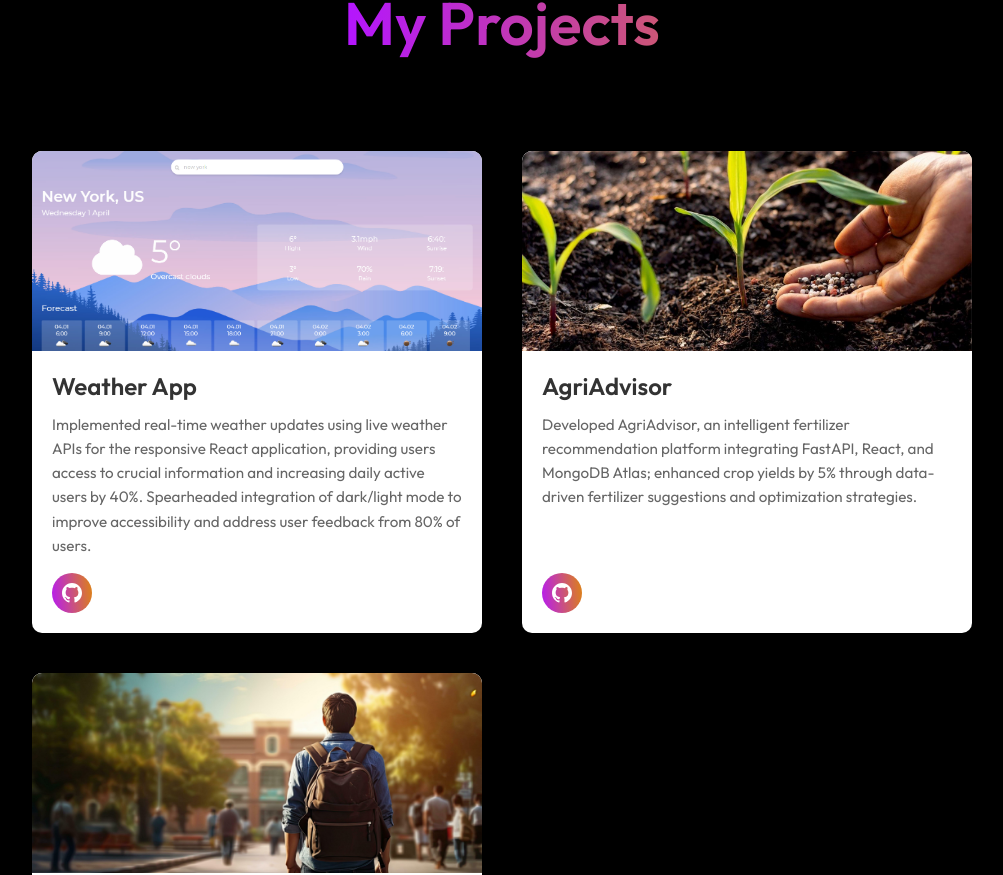
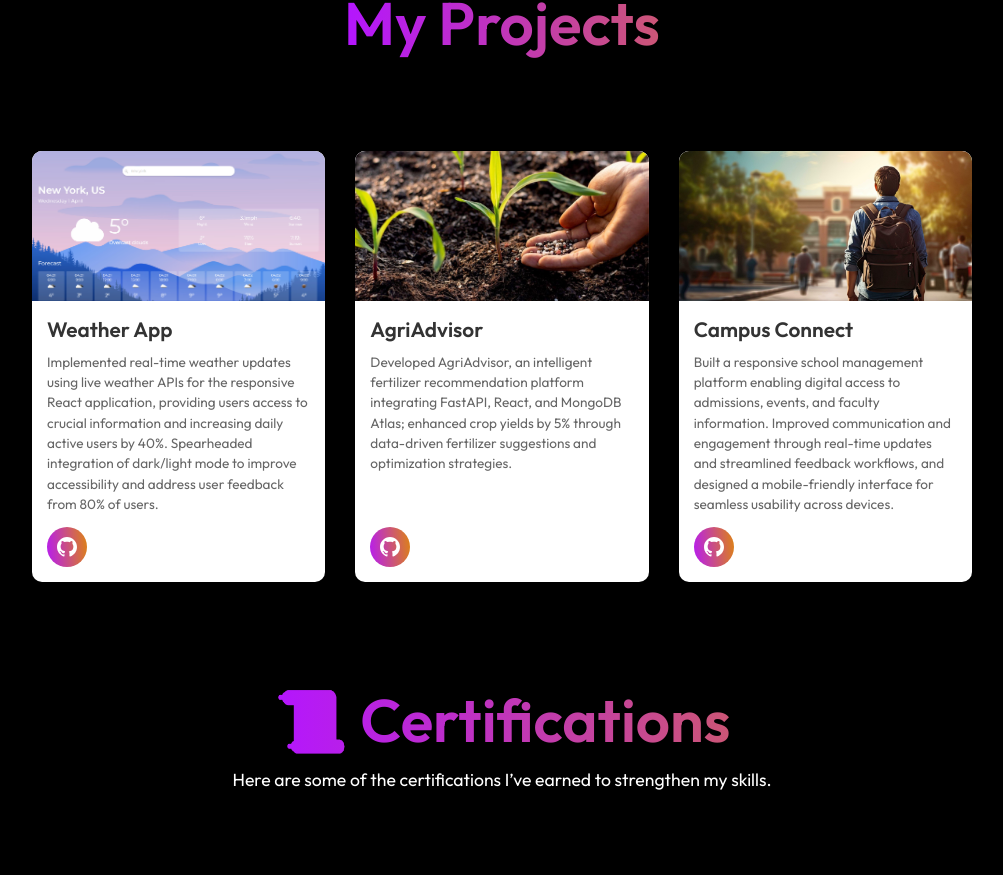
Before and after one commit to sandy07-byte/my-portfolio, a React (Vite) app: page / in a window 1280 px wide. Shown: the part 1939-2814 px from the top of the page, without its empty margins (138-1141 px from the left). Built offline with nearby package versions, Linux system fonts and the light colour scheme.

Commit message:
Reduce project card sizes for better layout

```diff
--- a/src/Components/Projects/Projects.css
+++ b/src/Components/Projects/Projects.css
@@ -28,8 +28,8 @@
 
 .projects-container {
   display: grid;
-  grid-template-columns: repeat(auto-fit, minmax(320px, 1fr));
-  gap: 40px;
+  grid-template-columns: repeat(auto-fit, minmax(280px, 1fr));
+  gap: 30px;
   width: 100%;
 }
 
@@ -50,31 +50,31 @@
 
 .project-image {
   width: 100%;
-  height: 200px;
+  height: 150px;
   object-fit: cover;
   background-color: #e0e0e0;
 }
 
 .project-content {
-  padding: 20px;
+  padding: 15px;
   flex-grow: 1;
   display: flex;
   flex-direction: column;
 }
 
 .project-title {
-  font-size: 1.5rem;
+  font-size: 1.3rem;
   font-weight: 600;
   color: #333;
-  margin-bottom: 12px;
+  margin-bottom: 10px;
 }
 
 .project-description {
-  font-size: 0.95rem;
+  font-size: 0.85rem;
   color: #666;
-  line-height: 1.6;
+  line-height: 1.5;
   flex-grow: 1;
-  margin-bottom: 15px;
+  margin-bottom: 12px;
 }
 
 .project-footer {
```
